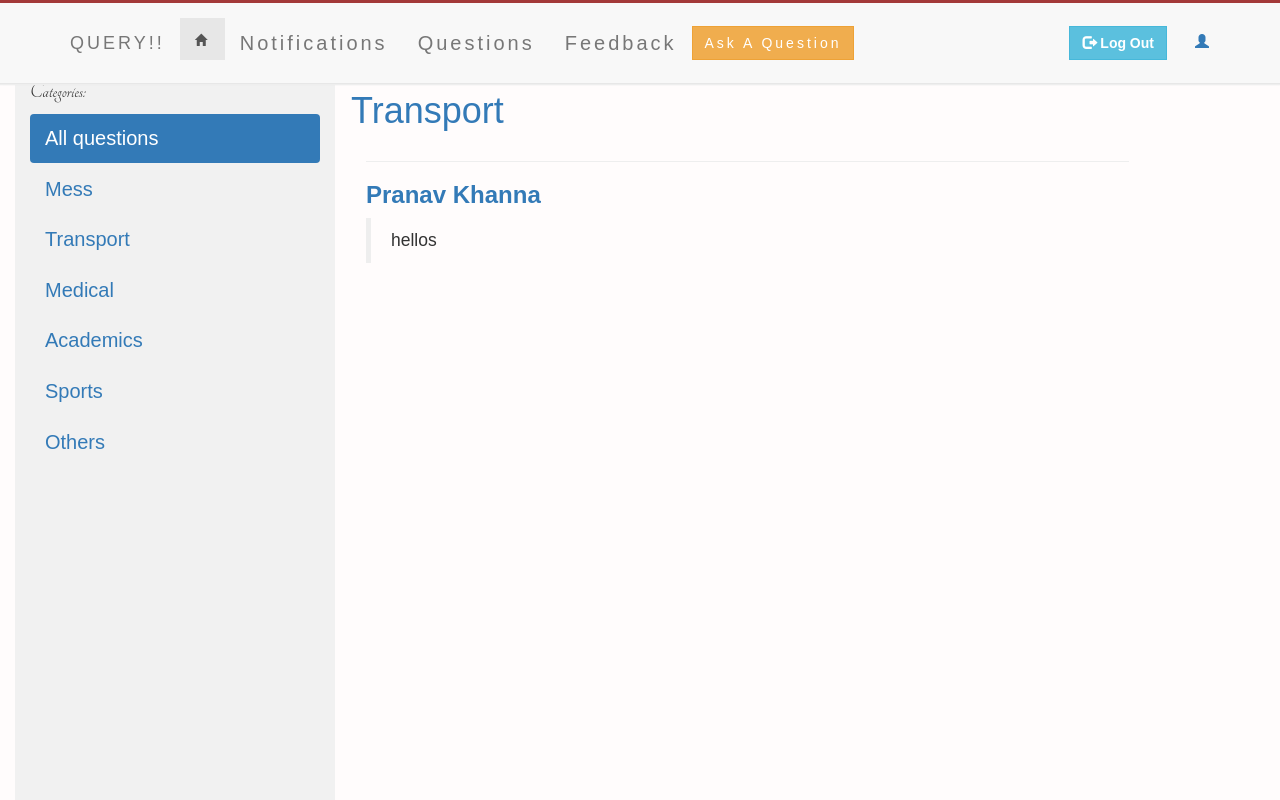
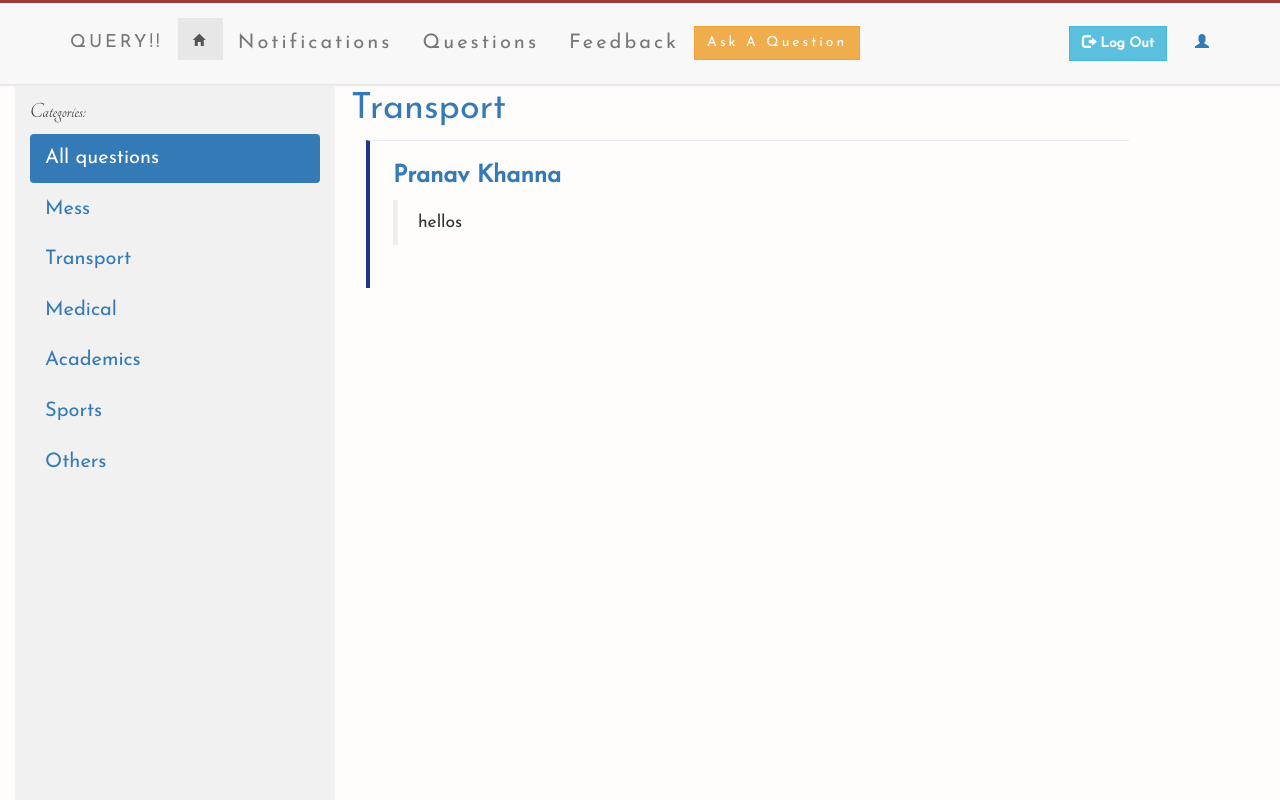
Before and after one commit to Alexblack8/query, a PHP site: page /webproject/feedbacks.php in a window 1280 px wide. Run offline with PHP 8.4, Linux system fonts and the light colour scheme; a user stored in the database is signed in; data comes from the database, SQL or seed files in the repository; some libraries are stand-ins or nearby versions.

Commit message:
add style to feedbacks.php

```diff
--- a/feedbacks.php
+++ b/feedbacks.php
@@ -15,6 +15,7 @@ $category=array('reply','question','feedback');
 	    <title>Feedbacks!!</title>
 	    <link href="question_display.css" rel="stylesheet">
 	    <link rel="stylesheet" type="text/css" href="http://fonts.googleapis.com/css?family=Tangerine">
+	    <link href="https://fonts.googleapis.com/css?family=Josefin+Sans" rel="stylesheet">
 	    <style>
 			.sidenav li {
 				font-family: tangerine;
@@ -23,7 +24,7 @@ $category=array('reply','question','feedback');
 
 			html {
 				margin-left: 0;
-				margin-top: 50px;
+				margin-top: 70px;
 			}
 
 			.sidenav {
@@ -64,15 +65,17 @@ $category=array('reply','question','feedback');
 						 ORDER BY reg_time DESC
 						 ";
 				         $result=mysqli_query($conn,$query);
-
+				    	$color_var = 1;
 				    	while($row=mysqli_fetch_array($result))
 					{
-
+						 if($color_var != 4) $color_var++;
+								else $color_var = 1;
 						?>
-						<div class="container-fluid"><hr id="hr_top">								   <h1><?php echo "<a href='feedback_option.php?tag_id=".
+						<div class="container-fluid">
+								   <h1><?php echo "<a href='feedback_option.php?tag_id=".
 						    $row[6]."'>".$tags[$i-1]."</a>";?></h1>
-					   		<div class="container-fluid"><hr id="hr_top">
-					   			<div id="card">
+					   		<div class="container-fluid">
+					   			<div id="card-<?php echo $color_var ;?>">
 
 								   	<h3 id="question_heading"><strong><?php
 							       	$name=get_user2($row[1]);
```
Also changed, not shown: question_option.php (+9 -5 lines).
